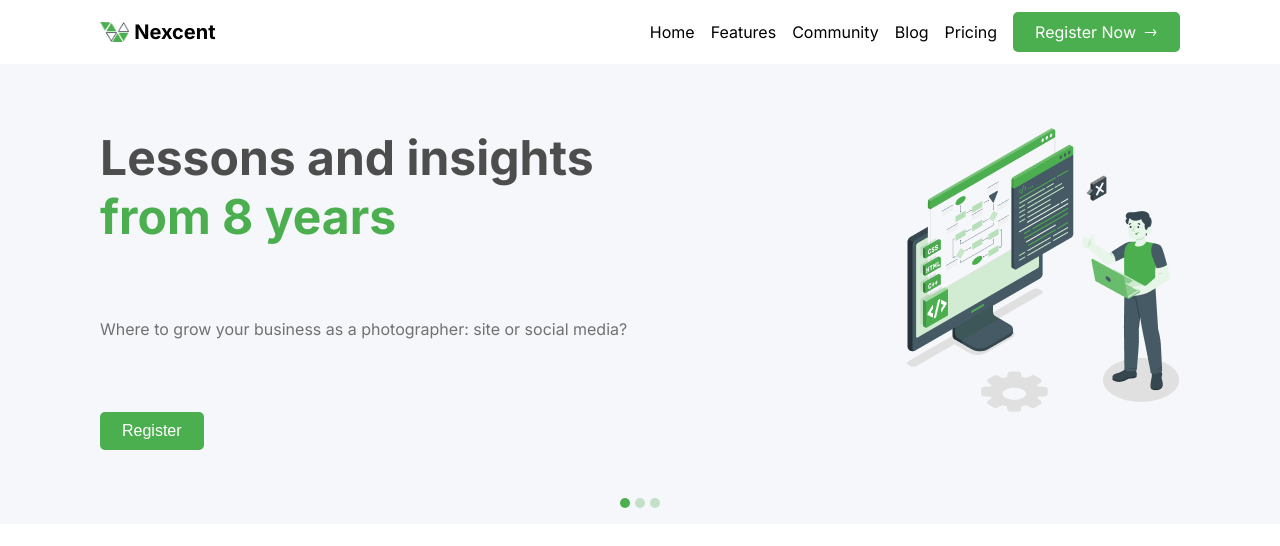
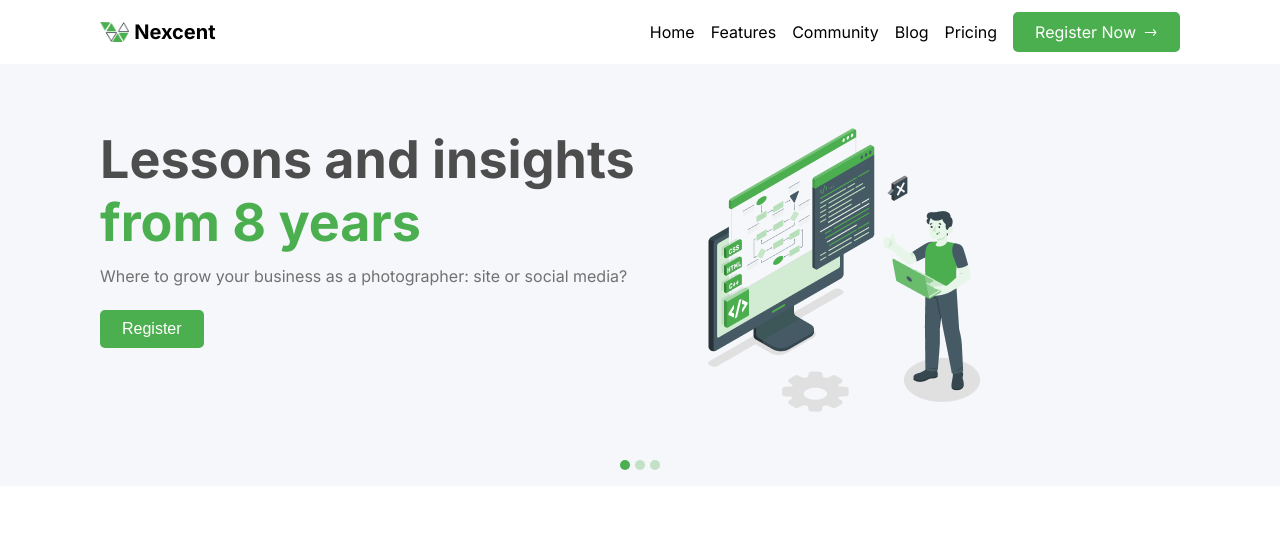
Before and after one commit to Xenko10/figma-mockup-to-react, a React (Vite) app: page / in a window 1280 px wide. Shown: the top 546 px of the page. Built offline with nearby package versions, Linux system fonts and the light colour scheme.

Commit message:
change position of left content in hero section

```diff
--- a/src/components/Hero/Hero.module.css
+++ b/src/components/Hero/Hero.module.css
@@ -7,13 +7,18 @@
 }
 
 .mainContent {
-  display: grid;
-  column-gap: 4.5rem;
+  display: flex;
+  gap: 4.5rem;
   padding-bottom: 3rem;
 }
 
-.mainContent > h1 {
-  font-size: 3rem;
+.leftContent {
+  display: flex;
+  flex-direction: column;
+}
+
+.leftContent > h1 {
+  font-size: 3.25rem;
   margin: 0;
 }
 
@@ -25,17 +30,12 @@
   color: #4caf4f;
 }
 
-.mainContent > img {
-  grid-column: 2;
-  grid-row: 1 / span 2;
-  justify-self: end;
+.leftContent > p {
+  color: #717171;
+  margin: 0.75rem 0 0 0;
 }
 
-.mainContent > p {
-  color: #717171;
-}
-
-.mainContent > button {
+.leftContent > button {
   background-color: #4caf4f;
   color: white;
   font-size: 1rem;
@@ -43,11 +43,12 @@
   border: none;
   border-radius: 0.3125rem;
 
+  margin-top: 1.5rem;
   padding: 0.625rem 1.375rem;
 
   cursor: pointer;
 
-  justify-self: start;
+  align-self: flex-start;
 }
 
 .dots {
--- a/src/components/Hero/Hero.tsx
+++ b/src/components/Hero/Hero.tsx
@@ -4,15 +4,17 @@ export default function Home() {
   return (
     <div className={styles.home}>
       <div className={styles.mainContent}>
+        <div className={styles.leftContent}>
           <h1>
             <div className={styles.greyH1}>Lessons and insights </div>
             <div className={styles.greenH1}>from 8 years</div>
           </h1>
-        <img src='/hero.png' alt='IT specialist' />
           <p>
             Where to grow your business as a photographer: site or social media?
           </p>
           <button>Register</button>
+        </div>
+        <img src='/hero.png' alt='IT specialist' />
       </div>
       <div className={styles.dots}>
         <div className={`${styles.dot} ${styles.active}`}></div>
```
Lines whose indentation alone changed are shown as unchanged.
